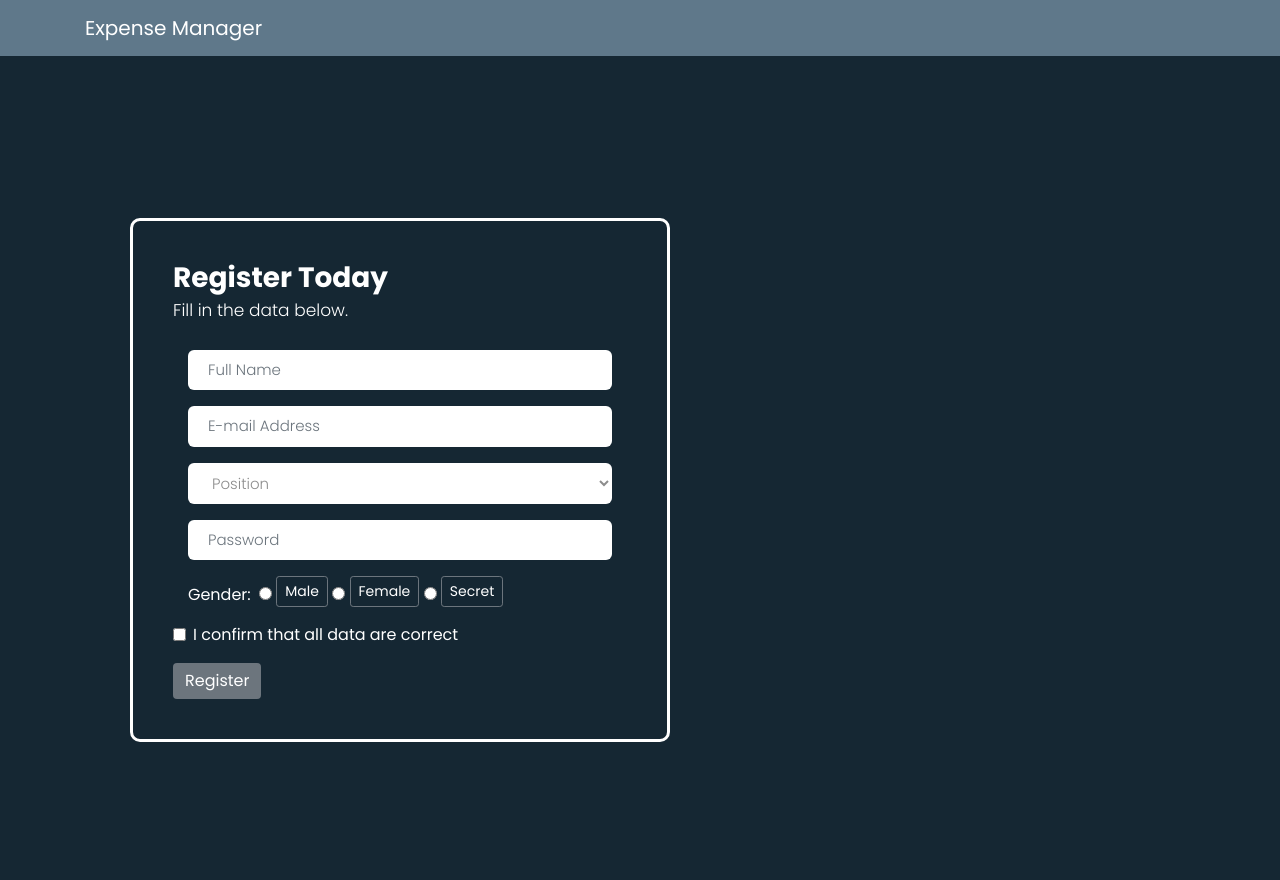
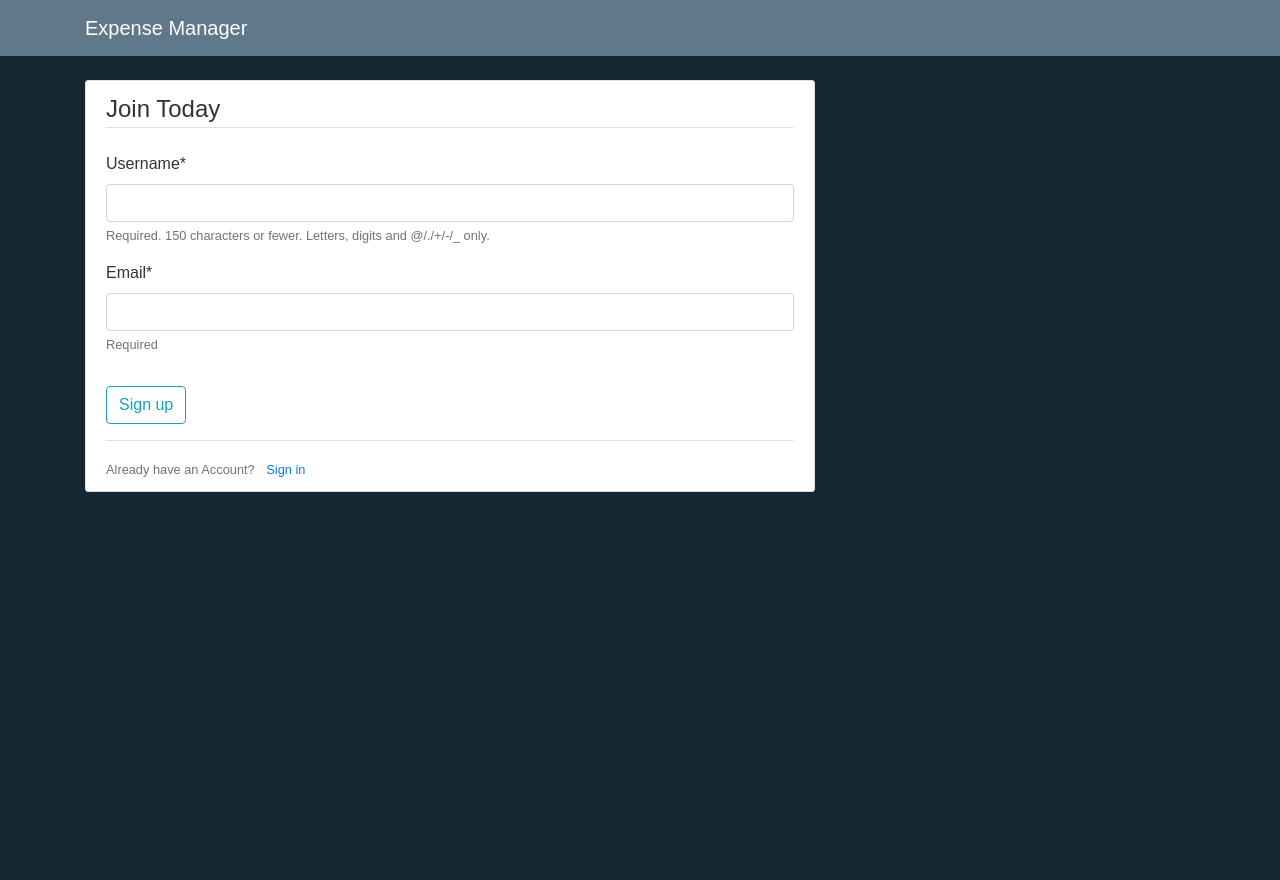
Before and after one commit to om-modh/expense_project, a Django app: page /register/ in a window 1280 px wide. Run offline with Django 4.2, Linux system fonts and the light colour scheme; some libraries are stand-ins or nearby versions.

Commit message:
without frontend

```diff
--- a/users/forms.py
+++ b/users/forms.py
@@ -4,21 +4,21 @@ from django.contrib.auth.forms import UserCreationForm
 from django.forms.widgets import NumberInput
 # from django.contrib.auth.models import User
 
-class UserRegistrationForm(forms.Form):
-    # first_name = forms.CharField(label='First Name', max_length=20, empty_value=False)
-    # last_name = forms.CharField(label='Last Name', max_length=20)
+class UserRegistrationForm(forms.ModelForm):
+    # FirstName = forms.CharField(label='First Name', max_length=20, empty_value=False)
+    # LastName = forms.CharField(label='Last Name', max_length=20)
     # username = forms.CharField(label='Username', max_length=30)
-    # email = forms.EmailField()
     # DateOfBirth = forms.DateField(label='Birth Date', widget=NumberInput(attrs={'type':'date'}))
     # PhoneNo = forms.CharField(label='Phone Number', max_length=12, min_length=9)
+    email = forms.EmailField(max_length=200, help_text="Required")
 
     class Meta:
         model = User
-        fields = ['FirstName', 'LastName', 'Username', 'Email', 'password1', 'password2']
-        widgets = {
-            'FirstName' : forms.TextInput(attrs={'class': 'top-row field-wrap'}),
-            'LastName' : forms.TextInput(attrs={'class' : 'top-row field-wrap'}),
-        }
+        fields = ['username', 'email', 'password1', 'password2']
+        # widgets = {
+        #     'FirstName' : forms.TextInput(attrs={'class': 'top-row field-wrap'}),
+        #     'LastName' : forms.TextInput(attrs={'class' : 'top-row field-wrap'}),
+        # }
 
 
 
--- a/users/static/users/main.css
+++ b/users/static/users/main.css
@@ -1,4 +1,4 @@
-@import url('https://fonts.googleapis.com/css2?family=Poppins:wght@300;400;500;700;900&display=swap');
+/* @import url('https://fonts.googleapis.com/css2?family=Poppins:wght@300;400;500;700;900&display=swap'); */
 
 *, body {
     font-family: 'Poppins', sans-serif;
--- a/users/templates/users/register.html
+++ b/users/templates/users/register.html
@@ -1,7 +1,7 @@
 {% extends "manager/layout.html" %}
 {% load crispy_forms_tags %}
 {% block content %}
-    <!-- <div class="content-section">
+    <div class="content-section">
         <form method="post">
             {% csrf_token %}
             <fieldset class="form-group">
@@ -18,24 +18,22 @@
                 </small>
             </div>
         </div>
-    </div> -->
+    </div>
 
 
 
-
-
-
-
-
+<!--
 
     <div class="form-body">
       <div class="row">
           <div class="form-holder">
               <div class="form-content">
                   <div class="form-items">
+                    {% csrf_token %}
                       <h3>Register Today</h3>
                       <p>Fill in the data below.</p>
                       <form class="requires-validation" novalidate>
+                        {{ form.as_p }}
 
                           <div class="col-md-12">
                              <input class="form-control" type="text" name="name" placeholder="Full Name" required>
@@ -98,6 +96,6 @@
               </div>
           </div>
       </div>
-  </div>
+  </div> -->
 
 {% endblock content %}
--- a/users/views.py
+++ b/users/views.py
@@ -1,5 +1,6 @@
 from rest_framework import generics
 from django.shortcuts import render, redirect
+from django.contrib.auth import login
 from .forms import UserRegistrationForm
 from django.contrib import messages
 from .serializers import UserSerializer
@@ -8,35 +9,33 @@ from .serializers import UserSerializer
 # class register(generics.ListCreateAPIView):
 #     serializer_class = UserSerializer
 
+# def register(request):
+#     if request.method == 'POST':
+#         form = UserRegistrationForm(request.POST)
+#         if form.is_valid():
+#             # user = form.save()  # Save the User instance
+#             # user_profile = form.instance  # Access the related UserProfile instance
+#             # user_profile.user = user
+#             # user_profile.save()
+#             # # Redirect to a thank you page or login page
+#             return redirect('login')
+#     else:
+#         form = UserRegistrationForm()
+
+#     return render(request, 'users/register.html', {'form': form})
+
+
 def register(request):
     if request.method == 'POST':
         form = UserRegistrationForm(request.POST)
         if form.is_valid():
-            # user = form.save()  # Save the User instance
-            # user_profile = form.instance  # Access the related UserProfile instance
-            # user_profile.user = user
-            # user_profile.save()
-            # # Redirect to a thank you page or login page
+            user = form.save()  # Save the User instance
+            login(request, user)
+            messages.success(request, f'Your Account has been created! You can now Log in')
             return redirect('login')
     else:
         form = UserRegistrationForm()
-
-    return render(request, 'users/register.html', {'form': form})
-
-
-# def register(request):
-#     if request.method == 'POST':
-#         form = UserRegistrationForm(request.POST)
-#         if form.is_valid():
-#             user = form.save()  # Save the User instance
-#             user_profile = form.instance  # Access the related UserProfile instance
-#             user_profile.user = user
-#             user_profile.save()
-#             messages.success(request, f'Your Account has been created! You can now Log in')
-#             return redirect('login')
-#     else:
-#         form = UserRegistrationForm()
-#     return render(request, 'users/register.html', {'form' : form})
+    return render(request, 'users/register.html', {'form' : form})
 
 
 
```
Also changed, not shown: users/models.py (+27 -1 lines).
